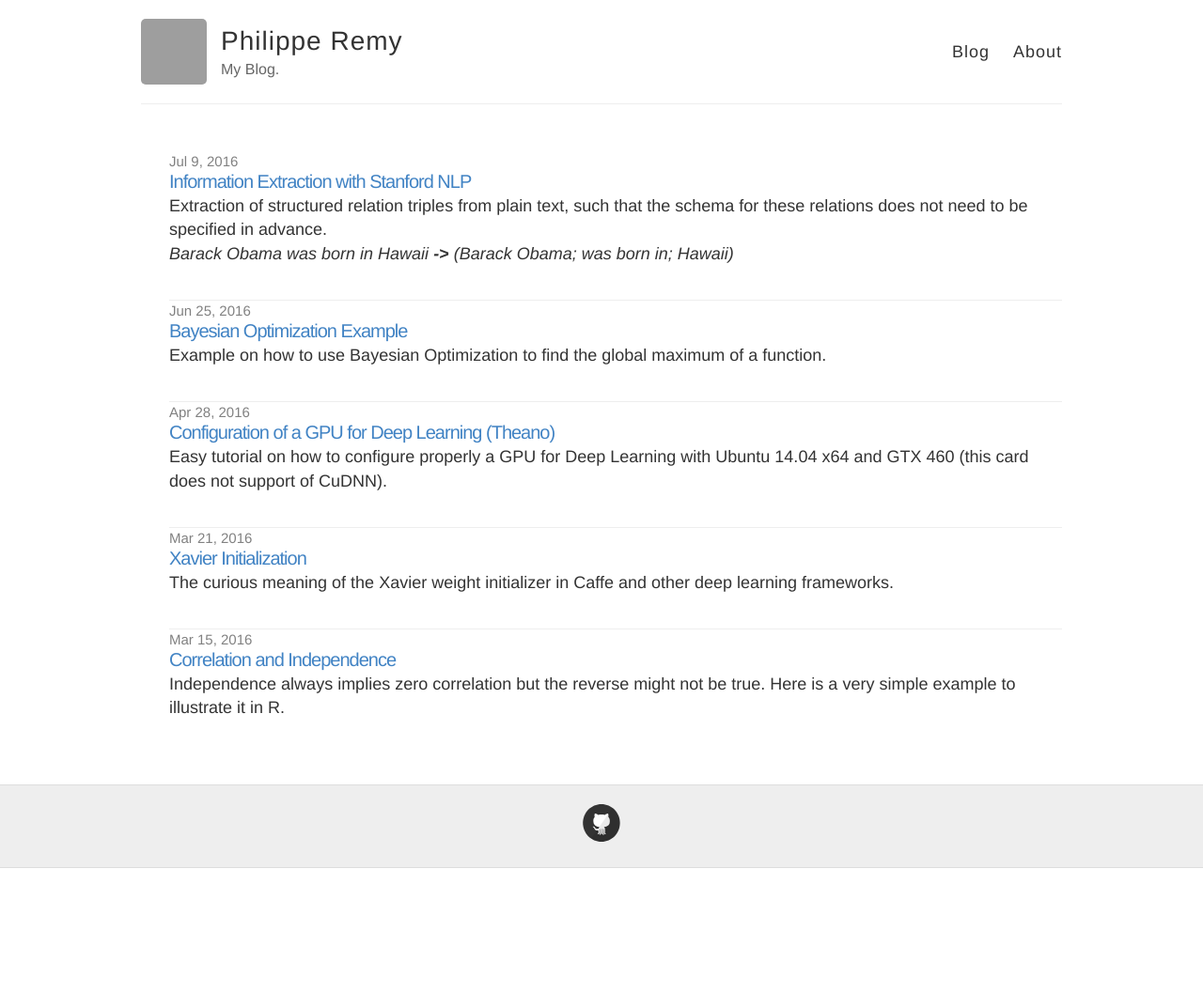
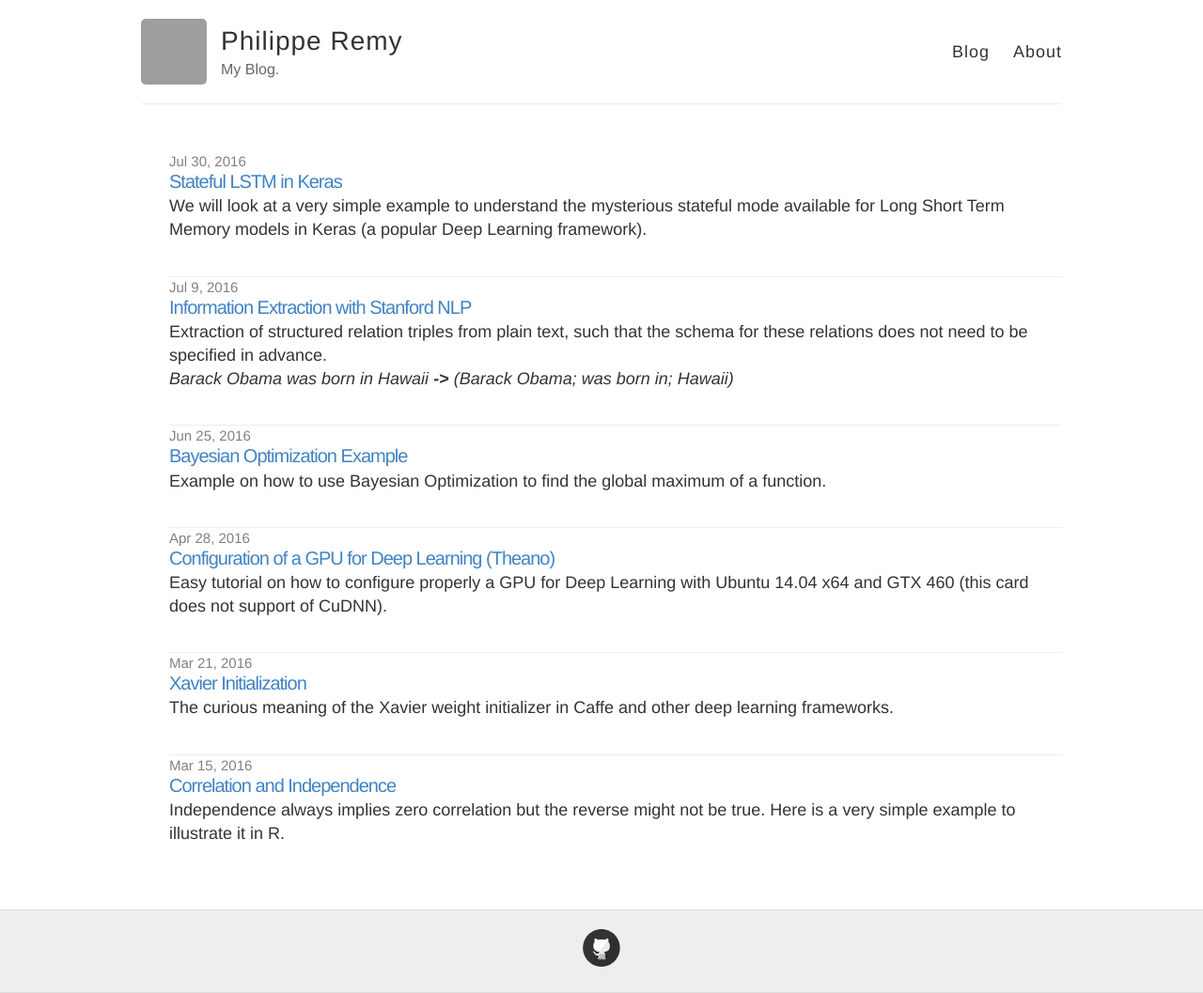
Before and after one commit to philipperemy/philipperemy.github.io, a Jekyll site: the page built from index.html, in a window 1280 px wide. Shown: the whole page at 94% size. Built offline with Jekyll 4.4.1, drawn with Linux system fonts in a browser that asks for light colours; before the commit the page ends 924 px from its top, so only the background shows below that; some of the changed lines change nothing that is shown; grey boxes are pictures that could not be loaded.

Commit message:
keras stateful article

````diff
--- a/_layouts/post.html
+++ b/_layouts/post.html
@@ -14,6 +14,8 @@ layout: default
   </div>
 
 </article>
+
+<br/>
 
 <div id="disqus_thread"></div>
 <script>
--- /dev/null
+++ b/_posts/2016-07-30-keras-stateful-lstm.md
@@ -0,0 +1,243 @@
+---
+layout: post
+title: Stateful LSTM in Keras
+
+excerpt: We will look at a very simple example to understand the mysterious stateful mode available for Long Short Term Memory models in Keras (a popular Deep Learning framework).
+---
+
+The idea of this post is to provide a brief and clear understanding of the stateful mode, introduced for LSTM models in [Keras](http://keras.io). If you have ever typed the words `lstm` and `stateful` in Keras, you may have seen that a significant proportion of all the issues are related to a misunderstanding of people trying to use this stateful mode. This post attempts to give insight to users on how to use for their applications.
+
+I am not going to go into details on how Recurrent Network Models work. For this, I strongly suggest you to check the fantastic article made by Colah [Understanding LSTM Networks](http://colah.github.io/posts/2015-08-Understanding-LSTMs/).
+
+![png](/images/keras_stateful_lstm_1.png)
+*Screenshot of the issues related to stateful LSTM in Keras*
+
+# Understanding the dependencies in sequences
+
+The Long and Short term memory refers to the so-called gradient vanishing problem:
+
+*In machine learning, the vanishing gradient problem is a difficulty found in training artificial neural networks with gradient-based learning methods and backpropagation. In such methods, each of the neural network's weights receives an update proportional to the gradient of the error function with respect to the current weight in each iteration of training. Traditional activation functions such as the hyperbolic tangent function have gradients in the range $$(−1, 1)$$ or $$[0, 1)$$, and backpropagation computes gradients by the chain rule. This has the effect of multiplying n of these small numbers to compute gradients of the "front" layers in an n-layer network, meaning that the gradient (error signal) decreases exponentially with n and the front layers train very slowly.*
+
+One solution is to consider adding the updates instead of multiplying them, and this is exactly what the LSTM does. The state of every cell is updated in an additive way (Equation 9) such that the gradient hardly vanishes.
+
+![png](/images/keras_stateful_lstm_2.png)
+*Equations of the LSTM model in Graves paper*
+
+The documentation of Keras for Recurrent Layers is well written and available here : [http://keras.io/layers/recurrent/](http://keras.io/layers/recurrent/).
+
+However I think it lacks of some self-explanatory examples and some corner cases to develop a strong understanding. Let's first start by setting up some general questions:
+
+* **I'm given a big sequence (e.g. Time Series) and I split it into smaller sequences to construct my input matrix $$X$$. Is it possible that the LSTM may find dependencies between the sequences?**
+  <br/> No it's not possible unless you go for the stateful LSTM. Most of the problems can be solved with stateless LSTM so if you activate the stateful mode, make sure you really need it. In stateless mode, long term memory does not mean the LSTM will remember the content of the previous batches.
+
+* **Why do we make the difference between stateless and stateful LSTM in Keras?**
+  <br/> A LSTM has cells and is therefore stateful by definition (not the same stateful meaning as used in Keras). Fabien Chollet gives this definition of statefulness:
+
+*stateful: Boolean (default False). If True, the last state for each sample at index i in a batch will be used as initial state for the sample of index i in the following batch.*
+
+Said differently, whenever you train or test your LSTM, you first have to build your input matrix $$X$$ of shape `nb_samples, timesteps, input_dim` where your batch size divides `nb_samples`. For instance, if `nb_samples=1024` and `batch_size=64`, it means that your model will receive blocks of 64 samples, compute each output (whatever the number of `timesteps` is for every sample), average the gradients and propagate it to update the parameters vector.
+
+By default, Keras shuffles (permutes) the samples in $$X$$ and the dependencies between $$X_i$$ and $$X_{i+1}$$ are lost. Let's assume there's no shuffling in our explanation.
+
+If the model is stateless, the cell states are reset at each sequence. With the stateful model, all the states are propagated to the next batch. It means that the state of the sample located at index $$i$$, $$X_i$$ will be used in the computation of the sample $$X_{i+bs}$$ in the next batch, where $$bs$$ is the batch size (no shuffling).
+
+* **Why do Keras require the batch size in stateful mode?**
+
+When the model is stateless, Keras allocates an array for the states of size `output_dim` (understand number of cells in your LSTM). At each sequence processing, this state array is reset.
+
+In Stateful model, Keras must propagate the previous states for each sample across the batches. Referring to the explanation above, a sample at index $$i$$ in batch #1 ($$X_{i+bs}$$) will know the states of the sample $$i$$ in batch #0 ($$X_i$$). In this case, the structure to store the states is of the shape `(batch_size, output_dim)`. This is the reason why you have to specify the batch size at the creation of the LSTM. If you don't do so, Keras may raise an error to remind you:
+
+*If a RNN is stateful, a complete input_shape must be provided (including batch size).*
+
+* **Please give me an example of where stateful mode is useful**
+
+Let's consider the easiest example where `batch_size=1` to avoid any confusions.
+
+Let the input matrix $$X$$ be of the shape $$(1200, 20)$$. Those values are totally arbitrary, trust me! Let's also assume that $$X$$ is made exclusively of zeros except in the first column where exactly half of the values are 1.
+
+The first column is also stored in $$Y$$ and it will be the target of the model. In other words, our model must understand that if the first value of the sequence is 1, then the result is 1, 0 otherwise.
+
+We split $$(X, Y)$$ in training (1000 rows) and validation sets (200 rows).
+
+Now that we have the setup, let's try to illustrate each point that we have discussed above.
+
+## Impact of sequences subsampling
+
+We consider a stateless LSTM in our first experiment and the tuple $$(X, Y)$$. Our objective is to prove that if we split the big sequences contained in $$X$$ into smaller sequence, the model cannot converge. The function that we use to split a big sequence in a sequence of sequence is:
+
+{% highlight python %}
+def prepare_sequences(x_train, y_train, window_length):
+    windows = []
+    windows_y = []
+    for i, sequence in enumerate(x_train):
+        len_seq = len(sequence)
+        for window_start in range(0, len_seq - window_length + 1):
+            window_end = window_start + window_length
+            window = sequence[window_start:window_end]
+            windows.append(window)
+            windows_y.append(y_train[i])
+    return np.array(windows), np.array(windows_y)
+{% endhighlight %}
+
+As an example, if we have $$X = [1, 0, 0, 0, 0]$$, $$Y = 1$$ and if `window_length=2`, the output will be:
+
+$$X_{out} = [[1, 0], [0, 0], [0, 0], [0, 0]]$$, $$Y_{out} = [1, 1, 1, 1]$$. The operation is not destructive but reversible. We repeat the procedure for every $$(X_i, Y_i)$$ to re create our new matrices $$(X, Y)$$ that will used as inputs to the LSTM.
+
+For `window_length=10`, the shapes become:
+The shape of the matrices are:
+
+```
+x_train shape: (11000, 10, 1)
+y_train shape: (11000, 1)
+x_test shape: (2200, 10, 1)
+y_test shape: (2200, 1)
+```
+
+instead of (without subsequences sampling):
+
+```
+x_train shape: (1000, 20, 1)
+y_train shape: (1000, 1)
+x_test shape: (200, 20, 1)
+y_test shape: (200, 1)
+```
+
+Indeed in a sequence of length $$20$$, we can have $$(20-10+1)$$ sequences of length $$10$$ (sketch it if you're not convinced). Because we have $$1000$$ samples (sequences) in the training set, we have $$1000*11 = 11000$$ subsequences in our resulting training set. Let's feed that to our LSTM:
+
+{% highlight python %}
+print('Building STATELESS model...')
+model = Sequential()
+model.add(LSTM(10, input_shape=(max_len, 1), return_sequences=False, stateful=False))
+model.add(Dense(1, activation='sigmoid'))
+model.compile(loss='binary_crossentropy', optimizer='adam', metrics=['accuracy'])
+model.fit(X_train, y_train, batch_size=batch_size, nb_epoch=15,
+          validation_data=(X_test, y_test), shuffle=False)
+score, acc = model.evaluate(X_test, y_test, batch_size=batch_size, verbose=0)
+{% endhighlight %}
+
+Because the targets $$Y$$ are approximately equally distributed (half are 0, half are 1), the baseline is an accuracy of 0.5.
+
+After 15 epochs, on this very simple task, we have:
+
+`Epoch 15/15 11000/11000 [==============================] - 21s - loss: 0.6623 - acc: 0.5343 - val_loss: 0.6606 - val_acc: 0.5455`
+
+The interpretation of this result is very clear. The LSTM cannot find the optimal solution when working with subsequences.
+
+Activating the statefulness of the model does not help at all (we're going to see why):
+
+{% highlight python %}
+model.add(LSTM(10, batch_input_shape=(batch_size, max_len, 1), return_sequences=False, stateful=True))
+{% endhighlight %}
+
+`Epoch 15/15 11000/11000 [==============================] - 20s - loss: 0.6964 - acc: 0.5222 - val_loss: 0.7046 - val_acc: 0.5000`
+
+As a conclusion, subsampling does not help the LSTM converge. So when you have a big time series (e.g. in financial markets), the lookback window length is crucial and can be found with Bayesian Optimization.
+
+## Mastering stateful models
+
+Let's consider the setup without sequences subsampling where the dimensions of our input matrices are:
+
+```
+x_train shape: (1000, 20, 1)
+y_train shape: (1000, 1)
+x_test shape: (200, 20, 1)
+y_test shape: (200, 1)
+```
+
+Also to make things easier, we consider `batch_size=1`. Our stateful model looks like this:
+
+{% highlight python %}
+print('Build STATEFUL model...')
+model = Sequential()
+model.add(LSTM(10, batch_input_shape=(1, 1, 1), return_sequences=False, stateful=True))
+model.add(Dense(1, activation='sigmoid'))
+model.compile(loss='binary_crossentropy', optimizer='adam', metrics=['accuracy'])
+{% endhighlight %}
+
+The idea is to split each sequence $$X_i$$ (of length $$20$$) into elements of size $$1$$ and feed them to the LSTM. Once the sequence is over, we manually the states of the LSTM to have clean setup for the next one. For each element, we associate the related target $$Y_i$$.
+
+Because the LSTM is stateful, the state will be propagated to the next batch. Also because the `batch_size=1`, we are sure that the state of the last element will be used as input to the current element.
+
+{% highlight python %}
+print('Train...')
+for epoch in range(15):
+    mean_tr_acc = []
+    mean_tr_loss = []
+    for i in range(len(X_train)):
+        y_true = y_train[i]
+        for j in range(max_len):
+            tr_loss, tr_acc = model.train_on_batch(np.expand_dims(np.expand_dims(X_train[i][j], axis=1), axis=1),
+                                                   np.array([y_true]))
+            mean_tr_acc.append(tr_acc)
+            mean_tr_loss.append(tr_loss)
+        model.reset_states()
+
+    print('accuracy training = {}'.format(np.mean(mean_tr_acc)))
+    print('loss training = {}'.format(np.mean(mean_tr_loss)))
+    print('___________________________________')
+
+    mean_te_acc = []
+    mean_te_loss = []
+    for i in range(len(X_test)):
+        for j in range(max_len):
+            te_loss, te_acc = model.test_on_batch(np.expand_dims(np.expand_dims(X_test[i][j], axis=1), axis=1),
+                                                  y_test[i])
+            mean_te_acc.append(te_acc)
+            mean_te_loss.append(te_loss)
+        model.reset_states()
+
+        for j in range(max_len):
+            y_pred = model.predict_on_batch(np.expand_dims(np.expand_dims(X_test[i][j], axis=1), axis=1))
+        model.reset_states()
+
+    print('accuracy testing = {}'.format(np.mean(mean_te_acc)))
+    print('loss testing = {}'.format(np.mean(mean_te_loss)))
+    print('___________________________________')
+{% endhighlight %}
+
+As expected, after just a few epochs, our accuracy is very close to 1, which means that our model could successfully catch the pattern.
+```
+epoch = 1, accuracy training = 0.997300028801, accuracy testing = 1.0
+epoch = 2, accuracy training = 1.0, accuracy testing = 1.0
+```
+
+Finally, let's see how the stateless model would perform here:
+
+`model.add(LSTM(10, batch_input_shape=(1, 1, 1), return_sequences=False, stateful=False))`
+
+```
+epoch = 1, accuracy training = 0.53409999609, accuracy testing = 0.524999976158
+epoch = 2, accuracy training = 0.535149991512, accuracy testing = 0.524999976158
+```
+
+Not surprisingly, the model cannot converge because the state is not propagated across the elements.
+
+The code is a bit involved than before because we have to manually call `model.reset_states()` at each batch. Another method to do that is to write a callback that reset the states at each batch like this:
+
+{% highlight python %}
+
+class ResetStatesCallback(Callback):
+    def __init__(self):
+        self.counter = 0
+
+    def on_batch_begin(self, batch, logs={}):
+        if self.counter % max_len == 0:
+            self.model.reset_states()
+        self.counter += 1
+
+x = np.expand_dims(np.expand_dims(X_train.flatten(), axis=1), axis=1)
+y = np.expand_dims(np.array([[v] * max_len for v in y_train.flatten()]).flatten(), axis=1)
+model.fit(x, y, callbacks=[ResetStatesCallback()], batch_size=1, shuffle=False)
+{% endhighlight %}
+
+```
+Build STATEFUL model...
+Epoch 1/10
+20000/20000 [==============================] - 29s - loss: 0.0256 - acc: 0.9921
+Epoch 2/10
+20000/20000 [==============================] - 29s - loss: 2.2883e-07 - acc: 1.0000
+```
+Note: be careful as it seems that the callbacks are not properly called when using the parameter `validation_data` in `model.fit()`. You may have to do your validation/testing manually, like we did above.
+
+
+Throughout this article, we came up with several toy examples that illustrate how to use stateful LSTM. Don't forget to comment if you see any mistakes or some ways of improving the code.
--- a/_sass/_highlights.scss
+++ b/_sass/_highlights.scss
@@ -1,6 +1,6 @@
 
 .highlight {
-  background-color: #efefef;
+  background-color: #ffffff;
   padding: 7px 7px 7px 10px;
   border: 1px solid #ddd;
   -moz-box-shadow: 3px 3px rgba(0,0,0,0.1);
@@ -15,38 +15,38 @@ code {
 }
 
 .highlight .c { color: #586E75 } /* Comment */
-.highlight .err { color: #93A1A1 } /* Error */
-.highlight .g { color: #93A1A1 } /* Generic */
+.highlight .err { color: #000000 } /* Error */
+.highlight .g { color: #000000 } /* Generic */
 .highlight .k { color: #859900 } /* Keyword */
-.highlight .l { color: #93A1A1 } /* Literal */
-.highlight .n { color: #93A1A1 } /* Name */
+.highlight .l { color: #000000 } /* Literal */
+.highlight .n { color: #000000 } /* Name */
 .highlight .o { color: #859900 } /* Operator */
 .highlight .x { color: #CB4B16 } /* Other */
-.highlight .p { color: #93A1A1 } /* Punctuation */
+.highlight .p { color: #000000 } /* Punctuation */
 .highlight .cm { color: #586E75 } /* Comment.Multiline */
 .highlight .cp { color: #859900 } /* Comment.Preproc */
 .highlight .c1 { color: #586E75 } /* Comment.Single */
 .highlight .cs { color: #859900 } /* Comment.Special */
 .highlight .gd { color: #2AA198 } /* Generic.Deleted */
-.highlight .ge { color: #93A1A1; font-style: italic } /* Generic.Emph */
+.highlight .ge { color: #000000; font-style: italic } /* Generic.Emph */
 .highlight .gr { color: #DC322F } /* Generic.Error */
 .highlight .gh { color: #CB4B16 } /* Generic.Heading */
 .highlight .gi { color: #859900 } /* Generic.Inserted */
-.highlight .go { color: #93A1A1 } /* Generic.Output */
-.highlight .gp { color: #93A1A1 } /* Generic.Prompt */
-.highlight .gs { color: #93A1A1; font-weight: bold } /* Generic.Strong */
+.highlight .go { color: #000000 } /* Generic.Output */
+.highlight .gp { color: #000000 } /* Generic.Prompt */
+.highlight .gs { color: #000000; font-weight: bold } /* Generic.Strong */
 .highlight .gu { color: #CB4B16 } /* Generic.Subheading */
-.highlight .gt { color: #93A1A1 } /* Generic.Traceback */
+.highlight .gt { color: #000000 } /* Generic.Traceback */
 .highlight .kc { color: #CB4B16 } /* Keyword.Constant */
 .highlight .kd { color: #268BD2 } /* Keyword.Declaration */
 .highlight .kn { color: #859900 } /* Keyword.Namespace */
 .highlight .kp { color: #859900 } /* Keyword.Pseudo */
 .highlight .kr { color: #268BD2 } /* Keyword.Reserved */
 .highlight .kt { color: #DC322F } /* Keyword.Type */
-.highlight .ld { color: #93A1A1 } /* Literal.Date */
+.highlight .ld { color: #000000 } /* Literal.Date */
 .highlight .m { color: #2AA198 } /* Literal.Number */
 .highlight .s { color: #2AA198 } /* Literal.String */
-.highlight .na { color: #93A1A1 } /* Name.Attribute */
+.highlight .na { color: #000000 } /* Name.Attribute */
 .highlight .nb { color: #B58900 } /* Name.Builtin */
 .highlight .nc { color: #268BD2 } /* Name.Class */
 .highlight .no { color: #CB4B16 } /* Name.Constant */
@@ -54,24 +54,24 @@ code {
 .highlight .ni { color: #CB4B16 } /* Name.Entity */
 .highlight .ne { color: #CB4B16 } /* Name.Exception */
 .highlight .nf { color: #268BD2 } /* Name.Function */
-.highlight .nl { color: #93A1A1 } /* Name.Label */
-.highlight .nn { color: #93A1A1 } /* Name.Namespace */
+.highlight .nl { color: #000000 } /* Name.Label */
+.highlight .nn { color: #000000 } /* Name.Namespace */
 .highlight .nx { color: #555 } /* Name.Other */
-.highlight .py { color: #93A1A1 } /* Name.Property */
+.highlight .py { color: #000000 } /* Name.Property */
 .highlight .nt { color: #268BD2 } /* Name.Tag */
 .highlight .nv { color: #268BD2 } /* Name.Variable */
 .highlight .ow { color: #859900 } /* Operator.Word */
-.highlight .w { color: #93A1A1 } /* Text.Whitespace */
+.highlight .w { color: #000000 } /* Text.Whitespace */
 .highlight .mf { color: #2AA198 } /* Literal.Number.Float */
 .highlight .mh { color: #2AA198 } /* Literal.Number.Hex */
 .highlight .mi { color: #2AA198 } /* Literal.Number.Integer */
 .highlight .mo { color: #2AA198 } /* Literal.Number.Oct */
 .highlight .sb { color: #586E75 } /* Literal.String.Backtick */
 .highlight .sc { color: #2AA198 } /* Literal.String.Char */
-.highlight .sd { color: #93A1A1 } /* Literal.String.Doc */
+.highlight .sd { color: #000000 } /* Literal.String.Doc */
 .highlight .s2 { color: #2AA198 } /* Literal.String.Double */
 .highlight .se { color: #CB4B16 } /* Literal.String.Escape */
-.highlight .sh { color: #93A1A1 } /* Literal.String.Heredoc */
+.highlight .sh { color: #000000 } /* Literal.String.Heredoc */
 .highlight .si { color: #2AA198 } /* Literal.String.Interpol */
 .highlight .sx { color: #2AA198 } /* Literal.String.Other */
 .highlight .sr { color: #DC322F } /* Literal.String.Regex */
````
Also changed, not shown: images/keras_stateful_lstm_1.png (added), images/keras_stateful_lstm_2.png (added), 1 other file.
